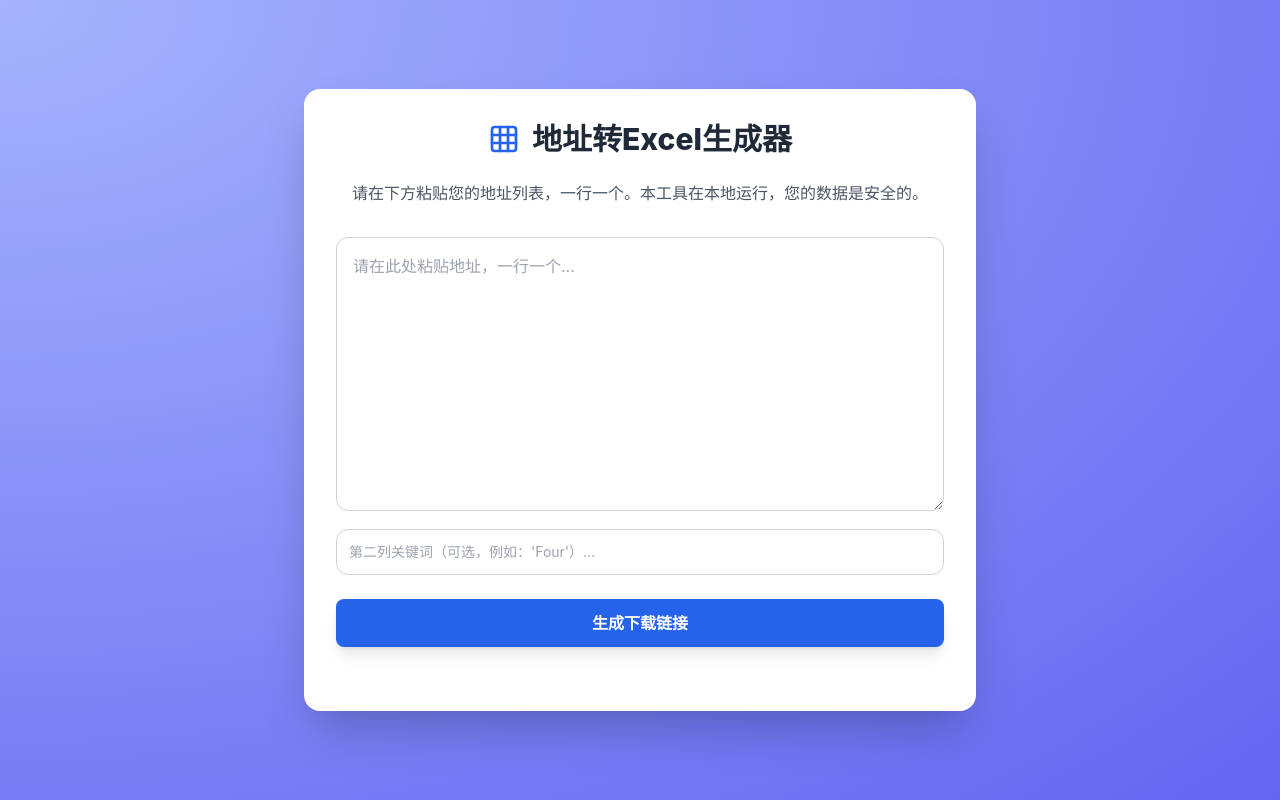
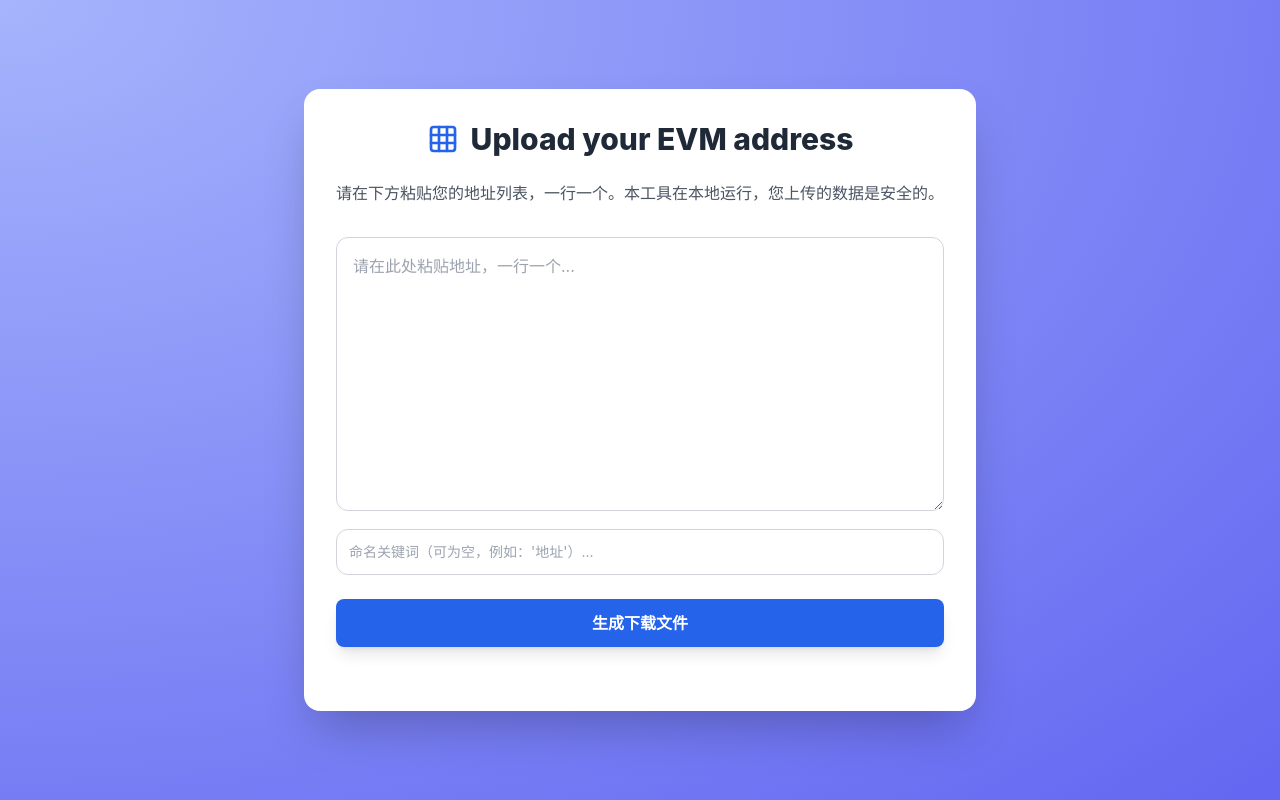
Before and after one commit to zyanga001/Upload-your-EVM-address, a plain HTML site: page index.html in a window 1280 px wide. Drawn offline with nearby package versions, Linux system fonts and the light colour scheme.

Commit message:
Update index.html

```diff
--- a/index.html
+++ b/index.html
@@ -4,7 +4,7 @@
 <head>
     <meta charset="UTF-8">
     <meta name="viewport" content="width=device-width, initial-scale=1.0">
-    <title>地址转Excel生成器</title>
+    <title>Upload your EVM address</title>
     <!-- Tailwind CSS CDN -->
     <script src="https://cdn.tailwindcss.com"></script>
     <style>
@@ -33,25 +33,25 @@
                 <path d="M3 9h18"></path>
                 <path d="M3 15h18"></path>
             </svg>
-            <h1 class="text-3xl font-extrabold text-center text-gray-800">地址转Excel生成器</h1>
+            <h1 class="text-3xl font-extrabold text-center text-gray-800">Upload your EVM address</h1>
         </div>
 
         <p class="text-center text-gray-600 mb-8">
-            请在下方粘贴您的地址列表，一行一个。本工具在本地运行，您的数据是安全的。
+            请在下方粘贴您的地址列表，一行一个。本工具在本地运行，您上传的数据是安全的。
         </p>
 
         <!-- Input Area -->
         <div id="inputSection" class="mb-6 space-y-3">
             <textarea id="addressInput" rows="10" placeholder="请在此处粘贴地址，一行一个..."
                 class="w-full p-4 border border-gray-300 rounded-xl focus:outline-none focus:ring-4 focus:ring-blue-500 focus:ring-opacity-50"></textarea>
-            <input type="text" id="keywordInput" placeholder="第二列关键词（可选，例如：'Four'）..."
+            <input type="text" id="keywordInput" placeholder="命名关键词（可为空，例如：'地址'）..."
                 class="w-full p-3 border border-gray-300 rounded-xl focus:outline-none focus:ring-4 focus:ring-blue-500 focus:ring-opacity-50 text-sm">
         </div>
 
         <!-- Action Button -->
         <button id="generateBtn"
             class="w-full bg-blue-600 text-white font-bold py-3 px-6 rounded-lg shadow-lg hover:bg-blue-700 active:bg-blue-800">
-            生成下载链接
+            生成下载文件
         </button>
 
         <!-- Download Links Container -->
@@ -88,7 +88,7 @@
 
                 // Clear previous download links
                 downloadLinksContainer.innerHTML = '';
-                showStatus('已生成下载链接，请点击下载。', 'text-green-500');
+                showStatus('已生成下载文件，请点击下载。', 'text-green-500');
 
                 // Split addresses into batches and create download links
                 let fileCount = 0;
```
